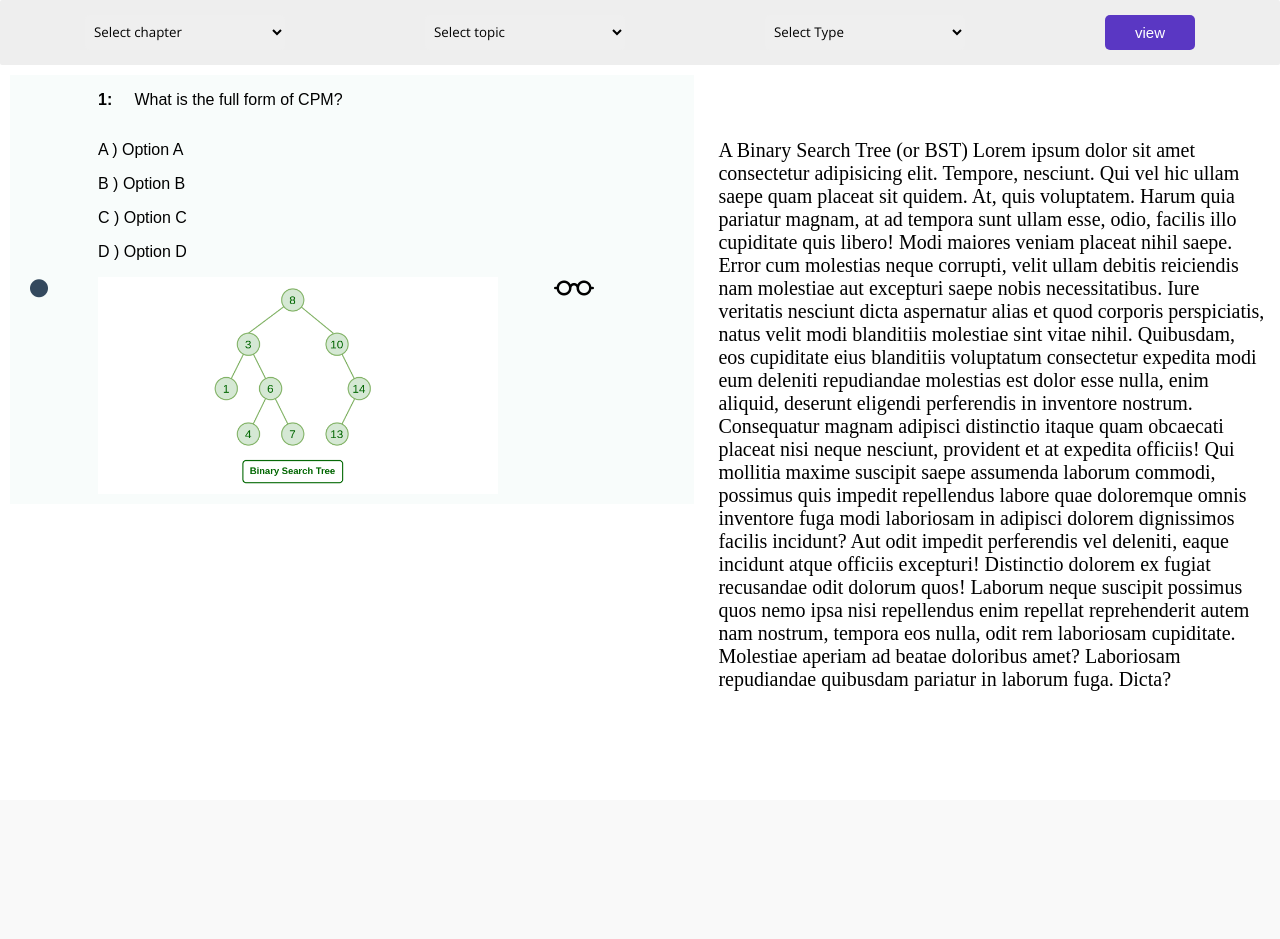
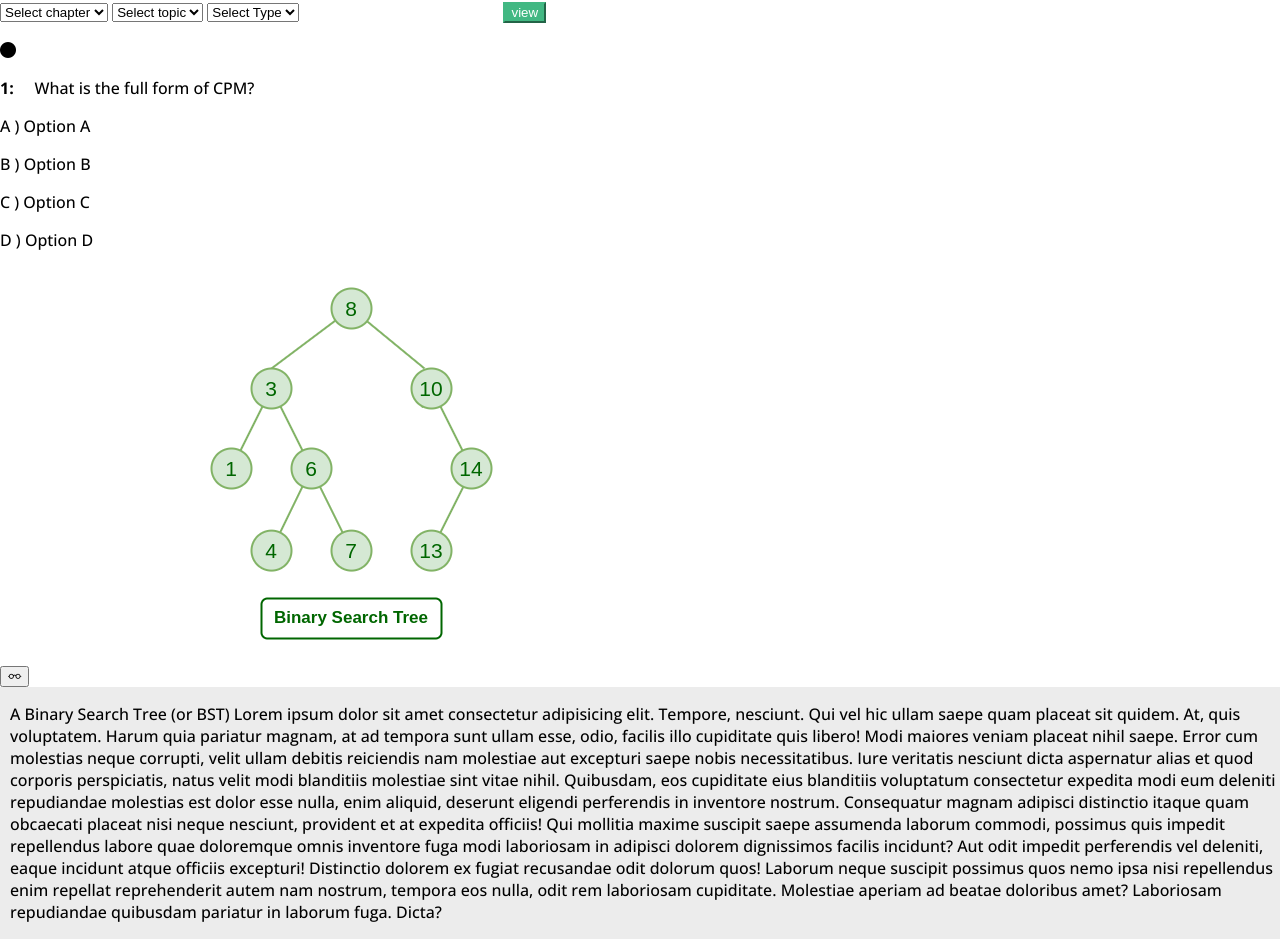
Before and after one commit to SOUMYAMUNSHI/KaziSirProject, a PHP site: page /KaziSirProject/pages/view-question.html in a window 1280 px wide. Before the commit the page ends 691 px from the top, so only its background shows below. Run offline with PHP 8.4, Linux system fonts and the light colour scheme; some web fonts are replaced.

Commit message:
view question page is done

```diff
--- a/style/view-question.css
+++ b/style/view-question.css
@@ -3,164 +3,72 @@
 body {
   margin: 0;
   padding: 0;
-}
-
-.search-star_Question {
-  display: flex;
-  justify-content: space-around;
-  padding: 15px;
-  background-color: #eeeeee;
-  border-radius: 2px;
-}
-
-.star-select {
-  width: 200px;
-  height: 35px;
-  border: none;
-  border-radius: 5px;
-  padding: 5px;
+  overflow: hidden;
 
   font-family: "Open Sans", sans-serif;
   font-optical-sizing: auto;
-  font-weight: 400;
+  font-weight: 500;
   font-style: normal;
-  font-variation-settings: "wdth" 100;
+  font-variation-settings: "wdth" 200;
+  align-self: center;
 }
 
-.view-button {
-  background-color: #5a37c3;
-  border: none;
-  width: 90px;
-  border-radius: 5px;
-  font-size: 15px;
-
+.header {
+  background-color: #0092ca;
   color: white;
-  cursor: pointer;
 }
 
-.view-button:hover {
-  background-color: #775ada;
+.header > p {
+  margin: 0;
+  padding: 10px;
+}
+
+.question-id{
+  font-weight: bold;
+}
+
+.questions{
+  font-style: italic;
 }
 
 .view-question {
   display: flex;
-  flex-direction: row;
-
-  font-family: "Ubuntu", sans-serif;
-  font-weight: 400;
-  font-style: normal;
+  flex-direction: column;
 }
 
-.star-questions {
+.question {
   display: flex;
-  flex-direction: column;
-  width: 55%;
-  height: 85vh;
-
-  overflow: auto;
+  flex-direction: row;
+  height: 70px;
+  align-items: center;
+  margin-left: 10px;
+  gap: 10px;
 }
 
-.star-questions::-webkit-scrollbar {
-  width: 5px;
-
-  /* background-color: rebeccapurple; */
+.view-button {
+  margin-left: 200px;
+  background-color: #42b883;
+  border-color: #42b883;
+  color: white;
 }
 
-.star-questions::-webkit-scrollbar-track {
-  background-color: #e3e3e3;
-}
-.star-questions::-webkit-scrollbar-thumb {
-  background-color: #606470;
-  border-radius: 5px;
-}
-
-.star-questin {
-  display: flex;
-  justify-content: flex-start;
-  align-items: center;
-  background-color: #f8fcfb;
-  margin: 10px;
-  height: auto;
-}
-
-.star {
-  text-align: center;
-  color: #34495e;
-  font-size: 18px;
-  margin-left: 20px;
-  margin-right: 50px;
-}
-
-.view-answer {
-  width: 50px;
-  height: 50px;
-  border-radius: 50px;
-  margin-left: 50px;
-  background: none;
-  border: none;
-  cursor: pointer;
-  text-align: center;
-}
-
-.bi-eyeglasses {
-  font-size: 40px;
+.question > p {
+  margin: 0;
 }
 
 .answer {
-  display: flex;
-  width: 45%;
-  justify-content: center;
-  align-items: center;
-
-  font-family: "Markazi Text", serif;
-  font-optical-sizing: 12;
-  font-weight: 500;
-  font-style: normal;
-
-  font-size: 20px;
+  background-color: #ececec;
+  padding-left: 10px;
 }
 
-.answer-output {
-  display: flex;
-  flex-direction: column;
-  /* background-color: #eeeeee; */
-  width: 95%;
-  height: 80vh;
-  padding: 10px;
-  justify-content: center;
-
-  overflow: auto;
+.option {
+  margin-left: 20px;
+  width: auto;
+  font-size: 15px;
 }
 
-.answer-body {
-  padding-top: 20px;
-  /* padding: 20px; */
-  text-align: start;
+.question-container {
+  height: 95vh;
+  overflow-y: scroll;
 }
-
-.question-body {
-  display: flex;
-  /* height: auto; */
-  flex-direction: column;
-  justify-content: center;
-  padding-bottom: 10px;
-
-  font-family: "Ubuntu", sans-serif;
-  font-weight: 400;
-  font-style: normal;
-}
-
-.question-body > img {
-  width: 400px;
-}
-
-/*This style is for div view-image to view question-image*/
-
-.view-image {
-  position: absolute;
-  top: 0px;
-  z-index: 10;
-  background-color: #e3e3e3;
-  width: 100%;
-  height: 100%;
-}
+/*From here previoius view page design in made*/
```
Also changed, not shown: php/viewQuestion/viewQuestion.php (+115 -1 lines).
